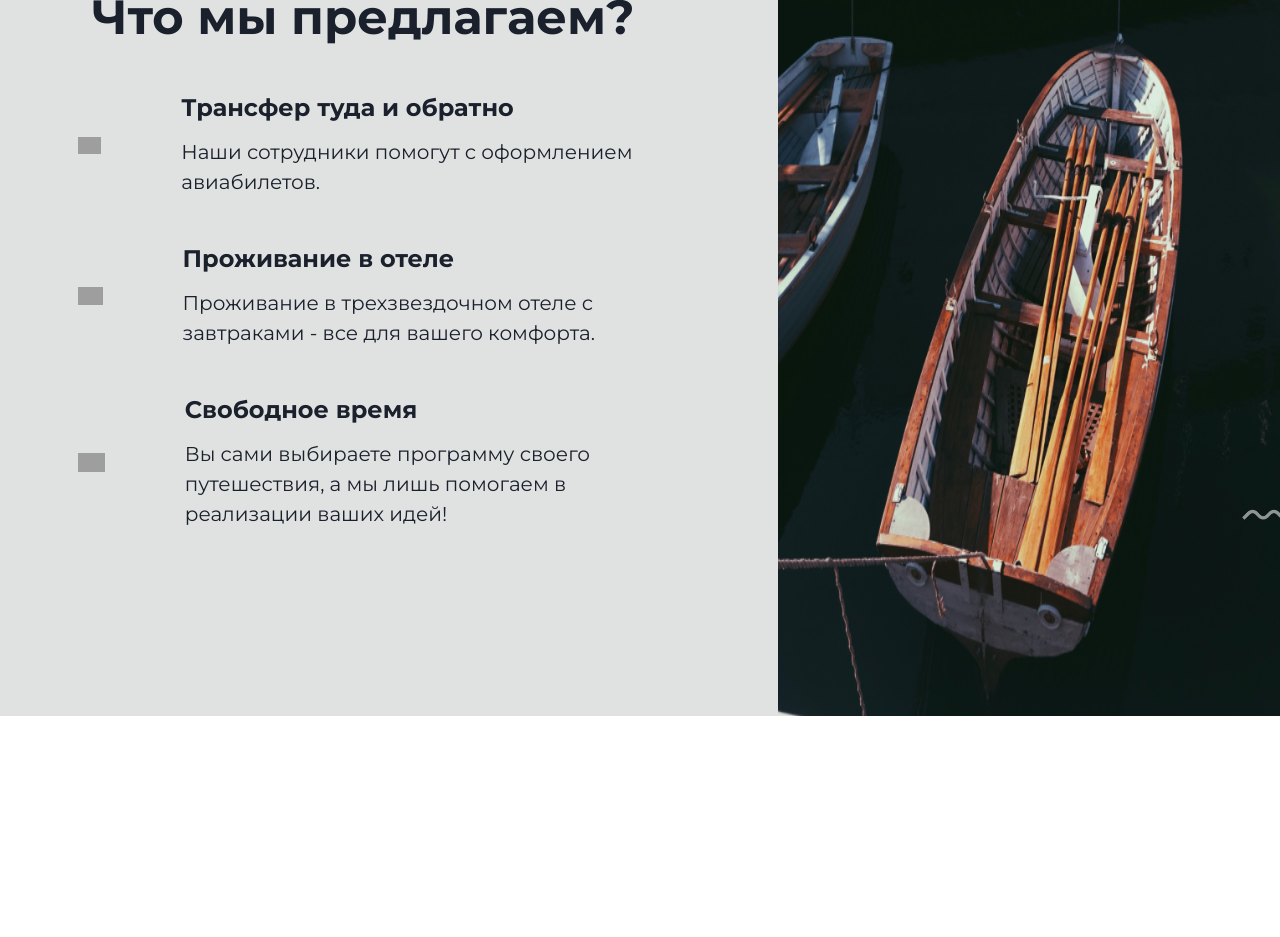
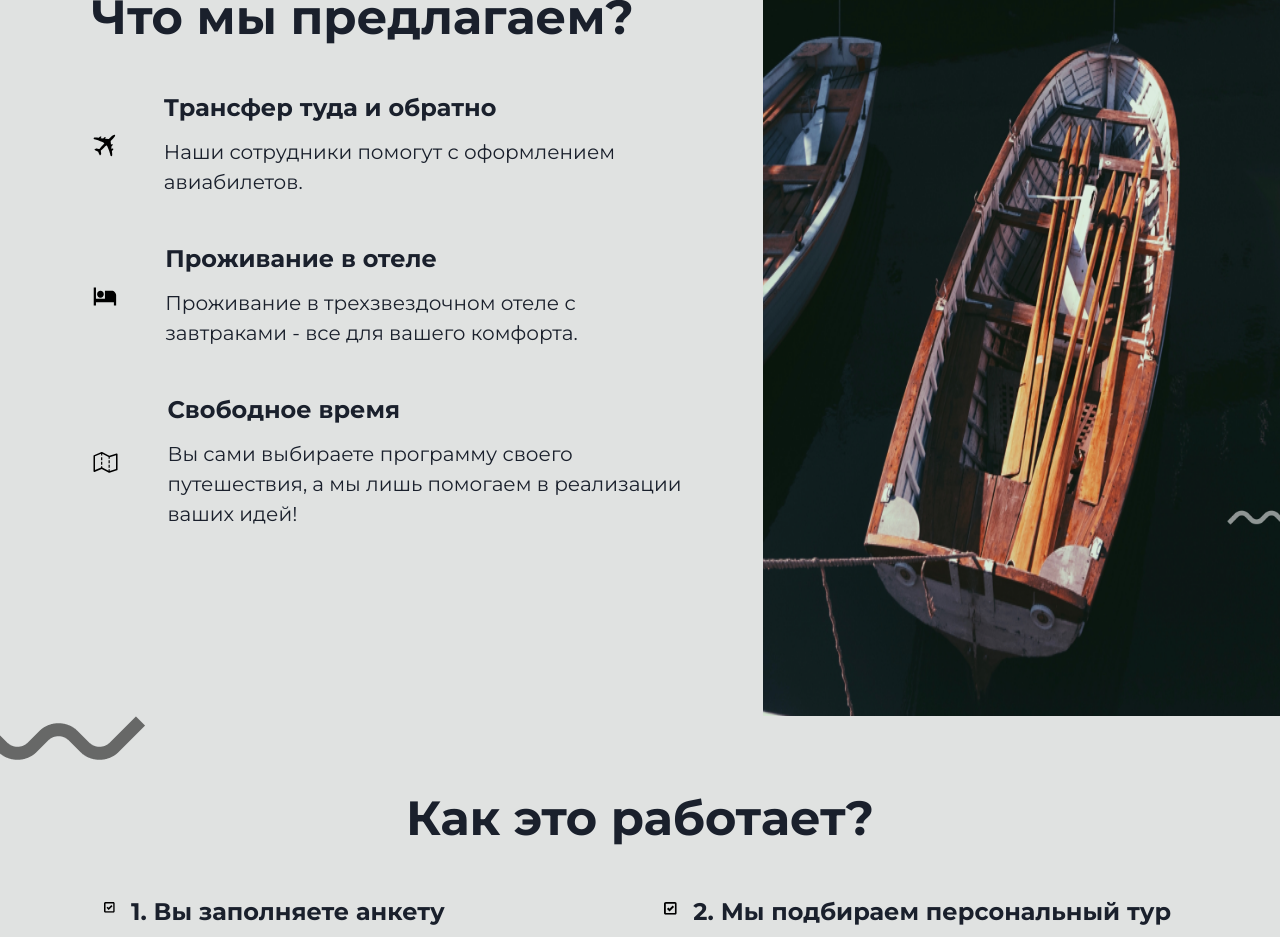
Before and after one commit to dashasch708/react-app, a React (Create React App) app: page / in a window 1280 px wide. Shown: the part 1860-2797 px from the top of the page. Before the commit the page ends 2576 px from the top, so only its background shows below. Built offline with nearby package versions, Linux system fonts and the light colour scheme; grey boxes are pictures that could not be loaded.

Commit message:
📱Frame 4

```diff
--- a/src/components/Frame1.js
+++ b/src/components/Frame1.js
@@ -8,6 +8,7 @@ import {
   Stack,
   Spacer,
   Box,
+  Link,
 } from '@chakra-ui/react'
 import { HamburgerIcon } from '@chakra-ui/icons'
 
@@ -50,7 +51,7 @@ export default function Frame1() {
             display={{ base: 'none', lg: 'flex' }}
             justifyContent='flex-end'
           >
-            <Text>+7 (985) 673-45-08</Text>
+            <Link href='tel:+79856734508'>+7 (985) 673-45-08</Link>
           </Flex>
         </Center>
         <Flex top='25%'>
--- a/src/components/Frame3.js
+++ b/src/components/Frame3.js
@@ -15,19 +15,19 @@ export default function Frame3() {
     {
       head: 'Трансфер туда и обратно',
       text: 'Наши сотрудники помогут с оформлением авиабилетов.',
-      icon: { icon31 },
+      icon: icon31,
       wid: '1.7em',
     },
     {
       head: 'Проживание в отеле',
       text: 'Проживание в трехзвездочном отеле с завтраками - все для вашего комфорта.',
-      icon: { icon32 },
+      icon: icon32,
       wid: '2.5em',
     },
     {
       head: 'Свободное время',
       text: 'Вы сами выбираете программу своего путешествия, а мы лишь помогаем в реализации ваших идей!',
-      icon: { icon33 },
+      icon: icon33,
       wid: '3.5em',
     },
   ]
@@ -71,7 +71,7 @@ export default function Frame3() {
           w={{ base: '100%', lg: 'auto' }}
           justifyContent='flex-end'
           position='absolute'
-          mt={{ base: '18em', lg: '37em' }}
+          mt={{ base: '17em', lg: '37em' }}
           ml={{ base: '1.7em', lg: '29em' }}
         >
           <Image src={line4} />
--- a/src/components/Frame4.js
+++ b/src/components/Frame4.js
@@ -2,103 +2,44 @@ import { Heading, Image, Text, Flex, Box, Center } from '@chakra-ui/react'
 
 import line41 from '../assets/imgs/line41.png'
 import line42 from '../assets/imgs/line42.png'
-import icon4 from '../assets/imgs/icon4.svg'
+
+import Points from './Points'
 
 const clr = '#E0E2E1'
 
 export default function Frame4() {
+  const points = [
+    {
+      head: '1. Вы заполняете анкету',
+      text: ' Это поможет нашей команде узнать даты и продолжительность поездки, город отправления и предпочтительный досуг. Далее на основе ваших предпочтений будет сформирован ваш особенный тур!',
+    },
+    {
+      head: '2. Мы подбираем персональный тур',
+      text: 'Вам не нужно беспокоиться о покупке билетов, бронировании отеля и построении маршрута - наша команда сделает это за вас, предложив вам несколько вариантов!',
+    },
+    {
+      head: '3. Мы согласовываем поездку с вами',
+      text: 'До вашего волшебного отдыха осталось несколько шагов - вы выбираете наиболее удобные билеты, подтверждаете выбранный отель и вносите оплату - электронные билеты и подтверждение бронирования будут на вашей почте!',
+    },
+    {
+      head: '4. Вы получаете уникальный чек-лист',
+      text: 'Мы отправим вам уникальный чек-лист с местами для посещения. Мы учитываем предпочтения каждого клиента, поэтому эти места точно вам понравятся!',
+    },
+  ]
   return (
-    <Flex backgroundColor={clr} position='relative' h='706px'>
-      <Flex position='absolute' top='5%'>
-        <Image src={line41} />
+    <Flex backgroundColor={clr} direction='column'>
+      <Flex>
+        <Image src={line41} w={{ base: '0%', lg: 'auto' }} />
       </Flex>
-      <Center w='100vw' h='25vh'>
-        <Heading fontSize='40px' m='73px'>
-          Как это работает?
-        </Heading>
+      <Center m='2em'>
+        <Heading size={{ base: 'lg', lg: '2xl' }}>Как это работает?</Heading>
       </Center>
-      <Flex
-        position='absolute'
-        flexWrap='wrap'
-        gap='62px 127px'
-        left='7%'
-        right='9%'
-        top='25%'
-      >
-        <Flex>
-          <Box>
-            <Image src={icon4} mt='4px' />
-          </Box>
-          <Box ml='21px'>
-            <Heading fontSize='24px' mb='10px'>
-              {' '}
-              1. Вы заполняете анкету
-            </Heading>
-            <Text fontSize='19px'>
-              Это поможет нашей команде узнать даты и{' '}
-            </Text>
-            <Text fontSize='19px'>продолжительность поездки, город</Text>
-            <Text fontSize='19px'>отправления и предпочтительный досуг.</Text>
-            <Text fontSize='19px'>
-              Далее на основе ваших предпочтений будет
-            </Text>
-            <Text fontSize='19px'>сформирован ваш особенный тур!</Text>
-          </Box>
-        </Flex>
-        <Flex ml='39px'>
-          <Box>
-            <Image src={icon4} mt='4px' />
-          </Box>
-          <Box ml='21px'>
-            <Heading fontSize='24px' mb='10px'>
-              2. Мы подбираем персональный тур
-            </Heading>
-            <Text fontSize='19px'>Вам не нужно беспокоиться о покупке</Text>
-            <Text fontSize='19px'>
-              билетов, бронировании отеля и построении
-            </Text>
-            <Text fontSize='19px'>
-              маршрута - наша команда сделает это за вас,{' '}
-            </Text>
-            <Text fontSize='19px'>предложив вам несколько вариантов!</Text>
-          </Box>
-        </Flex>
-        <Flex>
-          <Box>
-            <Image src={icon4} mt='4px' />
-          </Box>
-          <Box ml='21px'>
-            <Heading fontSize='24px' mb='10px'>
-              3. Мы согласовываем поездку с вами
-            </Heading>
-            <Text fontSize='19px'>До вашего волшебного отдыха осталось</Text>
-            <Text fontSize='19px'>несколько шагов - вы выбираете наиболее</Text>
-            <Text fontSize='19px'>удобные билеты, подтверждаете выбранный</Text>
-            <Text fontSize='19px'>
-              отель и вносите оплату - электронные билеты
-            </Text>
-            <Text fontSize='19px'>и подтверждение бронирования будут на</Text>
-            <Text fontSize='19px'>вашей почте!</Text>
-          </Box>
-        </Flex>
-        <Flex>
-          <Box>
-            <Image src={icon4} mt='4px' />
-          </Box>
-          <Box ml='21px'>
-            <Heading fontSize='24px' mb='10px'>
-              4. Вы получаете уникальный чек-лист
-            </Heading>
-            <Text fontSize='19px'>Мы отправим вам уникальный чек-лист с</Text>
-            <Text fontSize='19px'>местами для посещения. Мы учитываем</Text>
-            <Text fontSize='19px'>
-              предпочтения каждого клиента, поэтому эти
-            </Text>
-            <Text fontSize='19px'>места точно вам понравятся!</Text>
-          </Box>
-        </Flex>
+      <Flex px='4%' flexWrap='wrap' justifyContent='center'>
+        {points.map((point) => (
+          <Points key={`${point.head}`} {...point} />
+        ))}
       </Flex>
-      <Flex position='absolute' w='100%' justifyContent='flex-end' top='88%'>
+      <Flex w='100%' justifyContent='flex-end'>
         <Image src={line42} />
       </Flex>
     </Flex>
--- a/src/components/Offer.js
+++ b/src/components/Offer.js
@@ -5,12 +5,12 @@ export default function Offer({ head, text, icon, wid }) {
     <Flex
       alignItems='center'
       my={{ base: '1em', lg: '1.5em' }}
-      px={{ base: '4%', lg: '2%' }}
+      px={{ base: '4%', lg: '4%' }}
     >
       <Box>
         <Image src={icon} w={wid} />
       </Box>
-      <Box mx='1em' px={{ base: 'none', lg: '4em' }}>
+      <Box mx='1em' px={{ base: 'none', lg: '2em' }}>
         <Heading
           fontSize={{ base: 'xl', lg: '2xl' }}
           mb={{ base: 'none', lg: '0.6em' }}
--- /dev/null
+++ b/src/components/Points.js
@@ -0,0 +1,19 @@
+import { Heading, Text, Image, Flex, Box } from '@chakra-ui/react'
+
+import icon4 from '../assets/imgs/icon4.svg'
+
+export default function Points({ head, text }) {
+  return (
+    <Flex w={{ base: '100%', lg: '40vw' }} m={{ base: '0.3em', lg: '1.5em' }}>
+      <Box>
+        <Image src={icon4} mt='4px' w={{ base: '6em', lg: '3em' }} />
+      </Box>
+      <Box ml='1em' mb='2em'>
+        <Heading fontSize={{ base: 'xl', lg: '2xl' }} mb='10px'>
+          {head}
+        </Heading>
+        <Text fontSize={{ base: 'md', lg: 'xl' }}>{text}</Text>
+      </Box>
+    </Flex>
+  )
+}
--- a/src/screens/App.js
+++ b/src/screens/App.js
@@ -3,7 +3,7 @@ import { useEffect } from 'react'
 import Frame1 from '../components/Frame1'
 import Frame2 from '../components/Frame2'
 import Frame3 from '../components/Frame3'
-// import Frame4 from '../components/Frame4'
+import Frame4 from '../components/Frame4'
 // import Frame5 from '../components/Frame5'
 // import Frame6 from '../components/Frame6'
 // import Frame7 from '../components/Frame7'
@@ -18,8 +18,8 @@ function App() {
       <Frame1 />
       <Frame2 />
       <Frame3 />
-      {/*<Frame4 />
-      <Frame5 />
+      <Frame4 />
+      {/*<Frame5 />
       <Frame6 />
       <Frame7 /> */}
     </div>
```
